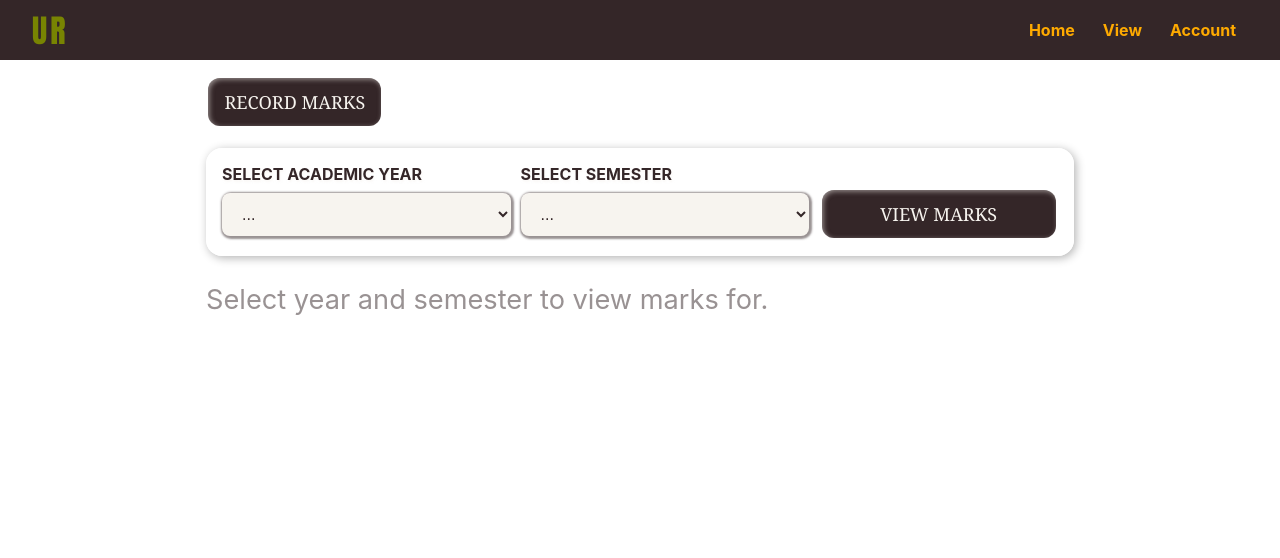
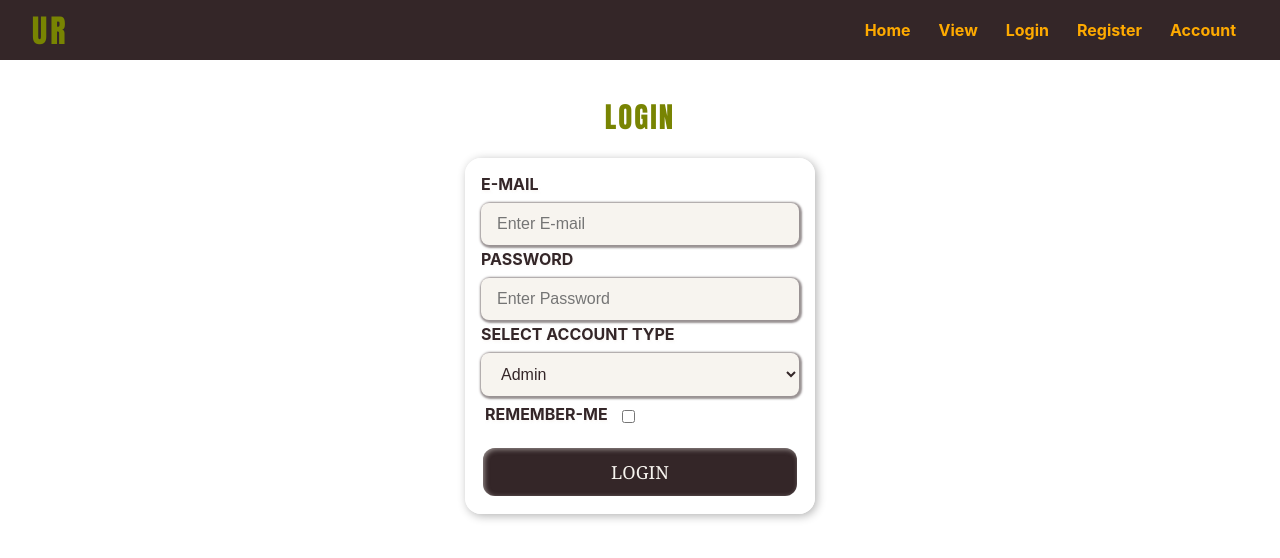
Before and after one commit to INValentin/markit-react-client, a React (Create React App) app: page /Login in a window 1280 px wide. Before the commit this address led to /home. Shown: the top 558 px of the page. Built offline with nearby package versions, Linux system fonts and the light colour scheme.

Commit message:
Added login & register form

```diff
--- a/src/App.js
+++ b/src/App.js
@@ -5,6 +5,8 @@ import { BrowserRouter as Router, Route, Switch, Redirect } from 'react-router-d
 
 import { Home, Account, View } from './pages'
 import MessageProvider from './Contexts/MessageContext'
+import Login from './pages/Auth/Login'
+import Register from './pages/Auth/Register'
 // import Messages from './components/Messages/Messages'
 
 function App() {
@@ -15,6 +17,8 @@ function App() {
         <Switch>
           <Route path="/home" exact component={() => <Layout><Home /></Layout>} />
           <Route path="/view" exact component={() => <Layout><View /></Layout>} />
+          <Route path="/Login" exact component={() => <Layout><Login /></Layout>} />
+          <Route path="/register" exact component={() => <Layout><Register /></Layout>} />
           <Route path="/account" exact component={() => <Layout><Account /></Layout>} />
           <Redirect to="/home" />
         </Switch>
--- /dev/null
+++ b/src/Forms/Fields/CheckField.jsx
@@ -0,0 +1,20 @@
+import React from 'react';
+
+const CheckField = ({field: f, onChange}) => {
+  const fieldId = Math.random ();
+  return (
+    <React.Fragment>
+      <label htmlFor={fieldId}>{f.label}</label>
+      <input
+        id={fieldId}
+        value={f.value}
+        defaultChecked={f.value ? true : false}
+        placeholder={`Enter ${f.label}`}
+        type={f.type}
+        onChange={e => onChange (e.target.checked)}
+      />
+    </React.Fragment>
+  );
+};
+
+export default CheckField;
--- a/src/Forms/Fields/SelectField.jsx
+++ b/src/Forms/Fields/SelectField.jsx
@@ -63,7 +63,7 @@ const SelectField = ({field: f, onChange}) => {
               </button>}
           </React.Fragment>}
       </div>
-      <select defaultValue="" onChange={e => onChange (e.target.value)}>
+      <select value={f.value} onChange={e => onChange (e.target.value)}>
         <option value="">...</option>
         {options.map (option => (
           <option
--- a/src/Forms/Fields/index.js
+++ b/src/Forms/Fields/index.js
@@ -1,7 +1,8 @@
 import SelectField from './SelectField'
 import NormalField from './NormalField'
+import CheckField from './CheckField'
 
 
 export {
-    SelectField, NormalField
+    SelectField, NormalField, CheckField
 }
--- a/src/Forms/Form/Form.jsx
+++ b/src/Forms/Form/Form.jsx
@@ -1,6 +1,6 @@
 import React from 'react';
 
-import {SelectField, NormalField} from '../Fields/index';
+import {SelectField, NormalField, CheckField} from '../Fields/index';
 
 const Form = ({fields, setValue}) => {
   function renderField (key, field) {
@@ -9,6 +9,8 @@ const Form = ({fields, setValue}) => {
     switch (field.type) {
       case 'select':
         return <SelectField {...mainProps} />;
+      case 'checkbox':
+        return <CheckField {...mainProps} />;
       default:
         return <NormalField {...mainProps} />;
     }
@@ -21,7 +23,7 @@ const Form = ({fields, setValue}) => {
         return (
           <div
             key={key}
-            className={`${Boolean (fields[key].errors.length) ? 'error' : ''} inputWrapper`}
+            className={`${Boolean (fields[key].errors.length) ? 'error' : ''} ${fields[key]['type']} inputWrapper`}
           >
             {renderField (key, fields[key])}
             {Boolean (fields[key].errors.length) &&
--- a/src/Forms/Forms.css
+++ b/src/Forms/Forms.css
@@ -19,7 +19,7 @@ form :is(h1, h2, h3) {
     width: 100%;
 }
 
-.inputWrapper > label {
+.inputWrapper>label {
     color: var(--dark-color);
     text-transform: uppercase;
     font-weight: bold;
@@ -27,7 +27,7 @@ form :is(h1, h2, h3) {
     margin-bottom: 5px;
 }
 
-.inputWrapper :is(input, select, textarea) {
+.inputWrapper :is(input:not([type="checkbox"]), select, textarea) {
     width: 100%;
     padding: .75rem 1rem;
     border: 0;
@@ -81,7 +81,22 @@ form :is(h1, h2, h3) {
     justify-self: flex-start;
     margin-right: auto;
 }
+
 .selectBtnWrapper button.nextBtn {
     justify-self: flex-end;
     margin-left: auto;
 }
+
+.inputWrapper input[type='checkbox'] {
+    display: inline-block;
+}
+
+.inputWrapper.checkbox {
+    flex-direction: row;
+    column-gap: 10px;
+    margin: 0.25rem;
+}
+
+.inputWrapper.checkbox label {
+    cursor: pointer !important;
+}
--- a/src/Forms/fields.js
+++ b/src/Forms/fields.js
@@ -50,6 +50,26 @@ const fields = {
             ],
             value: ""
         }
+    },
+    login: {
+        email: { label: "E-mail", type: "email" },
+        password: { label: "Password", type: "password" },
+        user_type: {
+            label: "Account Type", type: "select", options: [
+                { label: "Admin", value: "admin" },
+                { label: "Teacher", value: "teacher" },
+                { label: "Student", value: "student" }
+            ],
+            value: 'admin'
+        },
+        remember_me: { label: "Remember-me", type: "checkbox" }
+
+    },
+    register: {
+        name: { label: "Name", type: "text" },
+        email: { label: "E-mail", type: "email" },
+        password: { label: "Password", type: "password" },
+        password_confirmation: { label: "Re-enter Password", type: "password" }
     }
 }
 
--- a/src/components/MarkView/MarkView.jsx
+++ b/src/components/MarkView/MarkView.jsx
@@ -13,7 +13,7 @@ const MarkView = () => {
   const [loaded, setLoaded] = useState (false);
   const {loading, get} = useFetch ();
   const {url: marksUrl} = useMarksApi ();
-  const {loadItems, data, setItems, items: marks} = useList ();
+  const {loadItems, setItems, items: marks} = useList ();
   const {data: filters, setValue, fields} = useForm ('', getFilterFields ());
   const [canLoad, setCanLoad] = useState (false);
 
--- a/src/components/Nav/Nav.jsx
+++ b/src/components/Nav/Nav.jsx
@@ -15,6 +15,12 @@ const Nav = () => {
             <Link className="navLink" to="/view">View</Link>
           </li>
           <li className="navItem">
+            <Link className="navLink" to="/login">Login</Link>
+          </li>
+          <li className="navItem">
+            <Link className="navLink" to="/register">Register</Link>
+          </li>
+          <li className="navItem">
             <Link className="navLink" to="/account">Account</Link>
           </li>
         </ul>
--- /dev/null
+++ b/src/pages/Auth/Auth.css
@@ -0,0 +1,16 @@
+/* .authWrapper {
+
+} */
+
+.authHeader {
+    text-align: center;
+
+}
+
+.authForm {
+    margin: 0 auto;
+}
+
+.authForm .inputWrapper:last-of-type {
+    margin-bottom: 1rem;
+}
--- /dev/null
+++ b/src/pages/Auth/Login.jsx
@@ -0,0 +1,27 @@
+import React from 'react';
+import './Auth.css';
+import {getClone} from '../../Forms/fields';
+import Form from '../../Forms/Form/Form';
+import useForm from '../../hooks/useForm';
+
+const Login = () => {
+  const {fields, setValue} = useForm ('', getClone ('login'));
+
+  const submitHandler = e => {
+    e.preventDefault ();
+  };
+
+  return (
+    <div className="authWrapper">
+      <h2 className="authHeader">Login</h2>
+      <form className="authForm">
+        <Form setValue={setValue} fields={fields} />
+        <button onClick={submitHandler} className="btn authBtn btnBlock">
+          Login
+        </button>
+      </form>
+    </div>
+  );
+};
+
+export default Login;
--- /dev/null
+++ b/src/pages/Auth/Register.jsx
@@ -0,0 +1,27 @@
+import React from 'react';
+import './Auth.css';
+import {getClone} from '../../Forms/fields';
+import Form from '../../Forms/Form/Form';
+import useForm from '../../hooks/useForm';
+
+const Register = () => {
+  const {fields, setValue} = useForm ('', getClone ('register'));
+
+  const submitHandler = e => {
+    e.preventDefault ();
+  };
+
+  return (
+    <div className="authWrapper">
+      <h2 className="authHeader">Register</h2>
+      <form className="authForm">
+        <Form setValue={setValue} fields={fields} />
+        <button onClick={submitHandler} className="btn authBtn btnBlock">
+          Register
+        </button>
+      </form>
+    </div>
+  );
+};
+
+export default Register;
```
